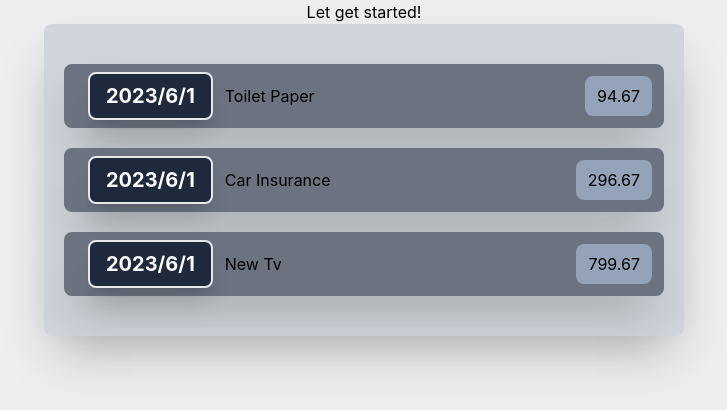
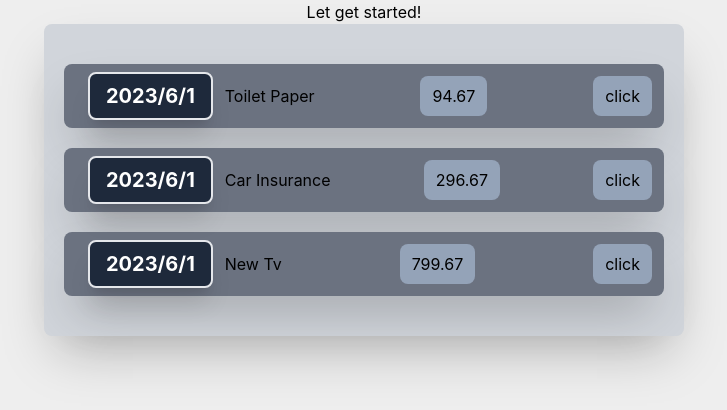
Before and after one commit to gh20000528/reacr-practise-one, a React (Create React App) app: page / in a window 1280 px wide. Shown: the top 410 px of the page, without its empty margins (276-1003 px from the left). Built offline with nearby package versions, Linux system fonts and the light colour scheme.

Commit message:
learn useState

```diff
--- a/src/App.js
+++ b/src/App.js
@@ -1,5 +1,5 @@
 import './App.css';
-import Expemseltem from './components/Expenseltem'
+import Exense from './components/Exense'
 
 function App() {
 
@@ -25,26 +25,8 @@ function App() {
   ]
   return (
     <div className="App">
-      <div>
         <h2>Let get started!</h2>
-      </div>
-      <div className='bg-gray-300 w-1/2 mx-auto py-5 rounded-lg shadow-2xl px-5'>
-        <Expemseltem
-          title = {exenses[0].title}
-          amount = {exenses[0].amount}
-          date = {exenses[0].date}
-        ></Expemseltem>
-          <Expemseltem
-          title = {exenses[1].title}
-          amount = {exenses[1].amount}
-          date = {exenses[1].date}
-        ></Expemseltem>
-          <Expemseltem
-          title = {exenses[2].title}
-          amount = {exenses[2].amount}
-          date = {exenses[2].date}
-        ></Expemseltem>
-      </div>
+        <Exense items={exenses}></Exense>
     </div>
   );
 }
--- /dev/null
+++ b/src/components/Exense.js
@@ -0,0 +1,26 @@
+import React from 'react'
+import Expemseltem from './Expenseltem'
+
+const Exense = (props) => {
+  return (
+    <div className='bg-gray-300 w-1/2 mx-auto py-5 rounded-lg shadow-2xl px-5'>
+        <Expemseltem
+        title = {props.items[0].title}
+        amount = {props.items[0].amount}
+        date = {props.items[0].date}
+        ></Expemseltem>
+        <Expemseltem
+        title = {props.items[1].title}
+        amount = {props.items[1].amount}
+        date = {props.items[1].date}
+        ></Expemseltem>
+        <Expemseltem
+        title = {props.items[2].title}
+        amount = {props.items[2].amount}
+        date = {props.items[2].date}
+        ></Expemseltem>
+    </div>
+  )
+}
+
+export default Exense
--- a/src/components/Expenseltem.js
+++ b/src/components/Expenseltem.js
@@ -1,15 +1,22 @@
-import React from 'react'
+import React , {useState}  from 'react'
+
 import ExpenseDate from './ExpenseDate'
 import Card from './Card'
 
 const Expenseltem = (props) => {
 
+  const [title , setTitle] = useState(props.title)
+
+  const clickHandler = ()=>{
+    setTitle('uppdate!!')
+  }
   return (
     <Card>
       <ExpenseDate date={props.date}></ExpenseDate>
       <div className='flex-1 flex justify-between items-center'>
-        <h2>{props.title}</h2>
+        <h2>{title}</h2>
         <p className='px-3 py-2 bg-slate-400 rounded-lg '>{props.amount}</p>
+        <button className='px-3 py-2 bg-slate-400 rounded-lg ' onClick={clickHandler}>click</button>
       </div>
     </Card>
   )
```
